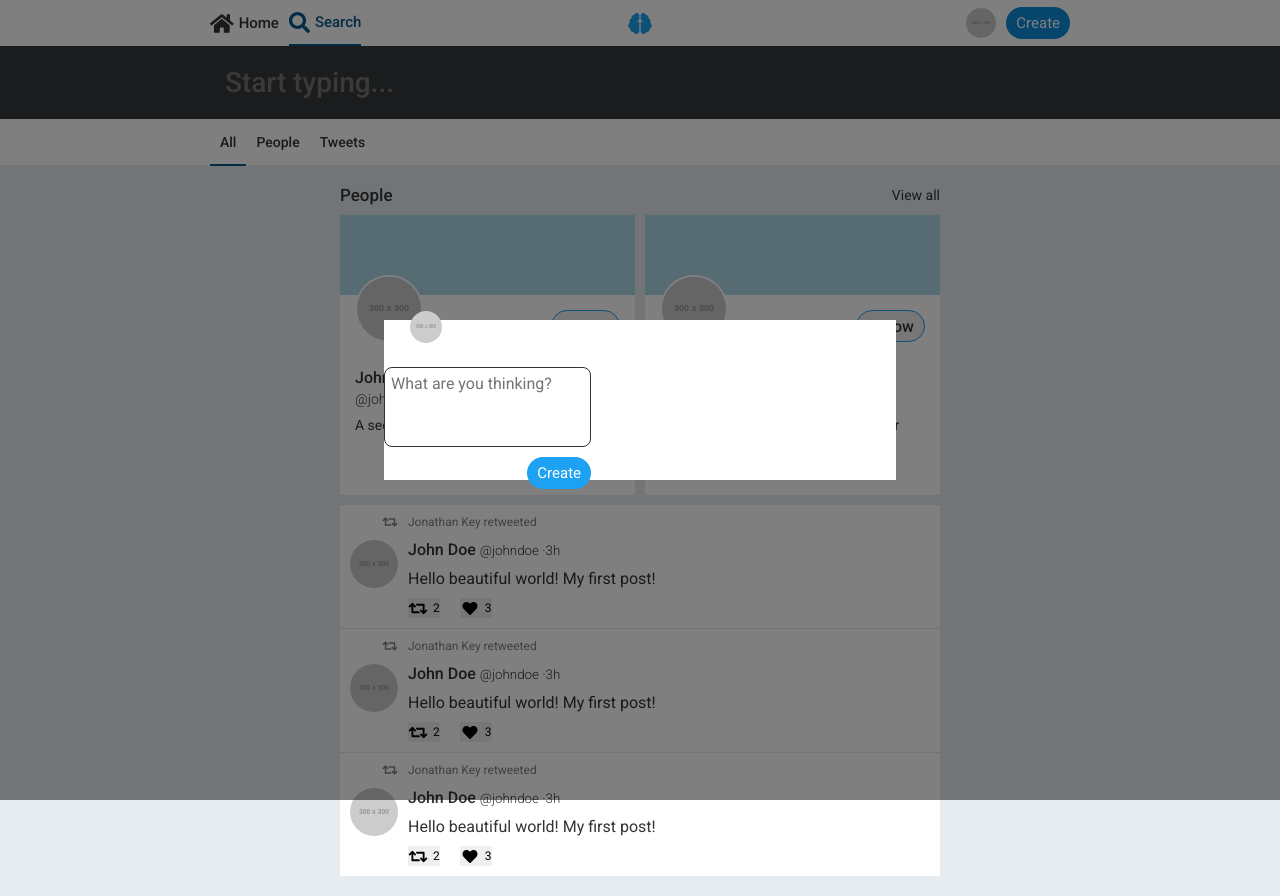
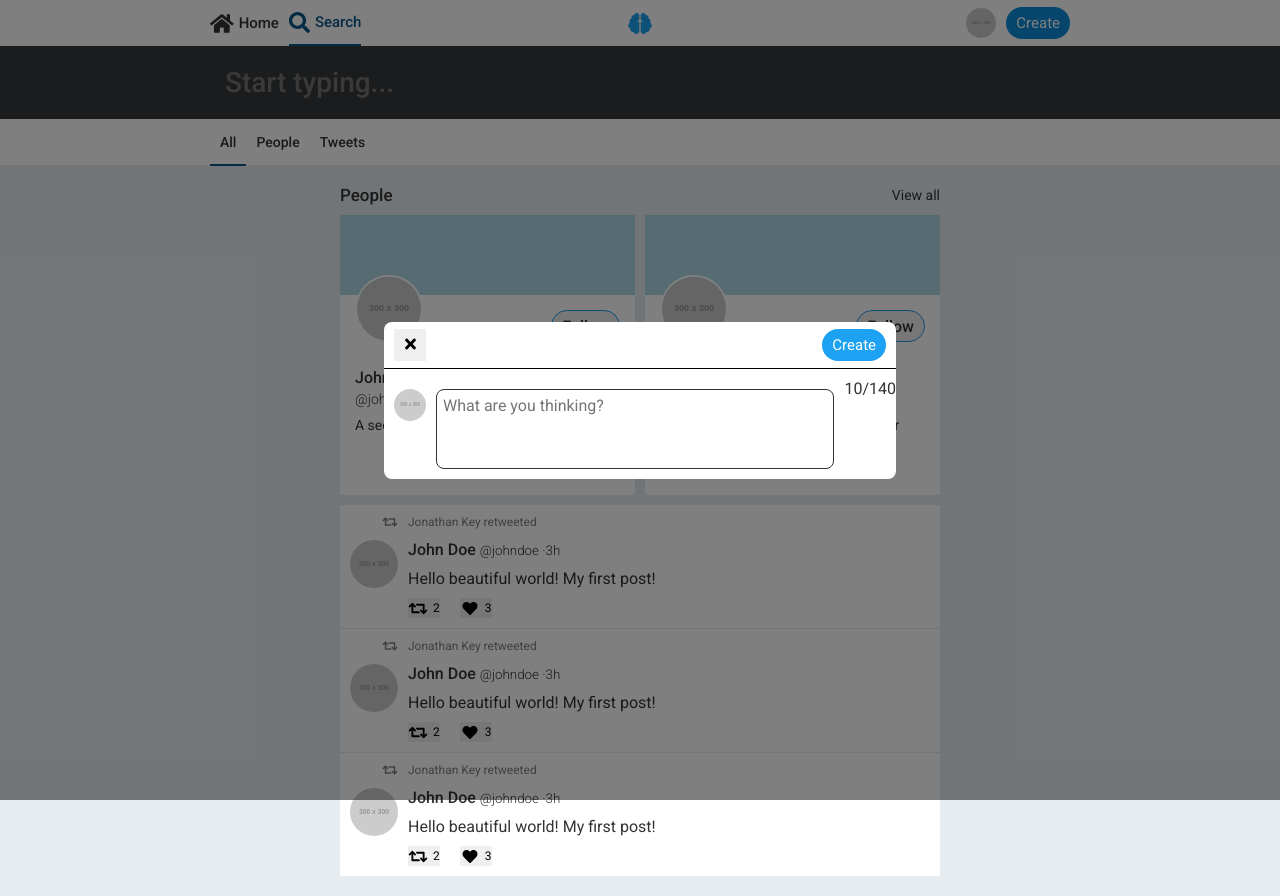
Before and after one commit to robbdimitrov/thoughts, a Vue app in the folder src/frontend/: page /search in a window 1280 px wide. Both pictures are taken after a click on the button "Create". Built offline with nearby package versions, Linux system fonts and the light colour scheme.

Commit message:
- Added styling for ThoughtBox popup

```diff
--- a/src/frontend/src/components/NavigationBar.vue
+++ b/src/frontend/src/components/NavigationBar.vue
@@ -160,22 +160,11 @@ $icon-font-size: 21px;
 }
 
 .overlay {
-  position: absolute;
-  top: 0;
-  bottom: 0;
-  left: 0;
-  right: 0;
-  background: rgba($color: #000000, $alpha: 0.5);
+  @include full-screen;
+  background: $dark-background-color;
   display: flex;
-  align-content: center;
   align-items: center;
-
-  .popup {
-    width: 100%;
-    margin: auto;
-    max-width: $content-primary-width;
-    height: 160px;
-  }
+  justify-content: center;
 }
 
 @media screen and (max-width: $break-sm) {
--- a/src/frontend/src/components/ThoughtBox.vue
+++ b/src/frontend/src/components/ThoughtBox.vue
@@ -1,7 +1,13 @@
 <template>
-  <div class="container">
+  <div class="thought-box">
     <div class="header">
-      <!-- TODO: Add close button -->
+      <button class="close-button">
+        <i class="fas fa-times"></i>
+      </button>
+
+      <button class="button submit-button">
+        Create
+      </button>
     </div>
 
     <div class="content">
@@ -10,7 +16,6 @@
         src="https://via.placeholder.com/300.png"
       />
 
-      <form class="input">
       <textarea
         type="text"
         placeholder="What are you thinking?"
@@ -20,10 +25,7 @@
         required
       />
 
-        <button class="button submit-button">
-          Create
-        </button>
-      </form>
+      <span class="counter">10/140</span>
     </div>
   </div>
 </template>
@@ -39,20 +41,30 @@ export default {
 @import "../styles/colors";
 @import "../styles/helpers";
 
-$avatar-padding: $avatar-width-sm - $avatar-width-xs + $padding;
-
-.container {
+.thought-box {
   background: $primary-color;
+  border-radius: $border-radius-sm;
+  width: 100%;
+  max-width: $content-primary-width;
 }
 
-form {
-  width: 100%;
-  height: 100%;
+.header {
+  border-bottom: 1px solid black;
+  height: $bar-height;
   display: flex;
-  flex-direction: column;
-  align-items: flex-end;
-  margin: $padding;
-  margin-left: 0;
+  justify-content: space-between;
+  align-items: center;
+}
+
+.content {
+  display: flex;
+  margin-top: $padding;
+}
+
+.close-button {
+  margin-left: $padding;
+  width: $button-height;
+  height: $button-height;
 }
 
 .form-input {
@@ -64,10 +76,12 @@ form {
   @include border-dark;
   resize: none;
   height: 80px;
+  margin: $padding;
+  margin-left: 0;
 }
 
 .submit-button {
-  margin-top: $padding;
+  margin-right: $padding;
 }
 
 .avatar {
@@ -75,6 +89,5 @@ form {
   width: $avatar-width-xs;
   height: $avatar-width-xs;
   margin: $padding;
-  margin-left: $avatar-padding;
 }
 </style>
--- a/src/frontend/src/styles/_colors.scss
+++ b/src/frontend/src/styles/_colors.scss
@@ -1,5 +1,7 @@
 $background-color: #E6ECF0;
 $shadow-color: rgba(0, 0, 0, 0.25);
+
+$dark-background-color: rgba(0, 0, 0, 0.5);
 
 $primary-color: white;
 $secondary-color: darken($primary-color, 5%);
--- a/src/frontend/src/styles/_helpers.scss
+++ b/src/frontend/src/styles/_helpers.scss
@@ -20,3 +20,11 @@
 @mixin active-border {
   border-bottom: $border-width-md solid $active-nav-button-color;
 }
+
+@mixin full-screen {
+  position: absolute;
+  top: 0;
+  bottom: 0;
+  left: 0;
+  right: 0;
+}
```
Lines whose indentation alone changed are shown as unchanged.
